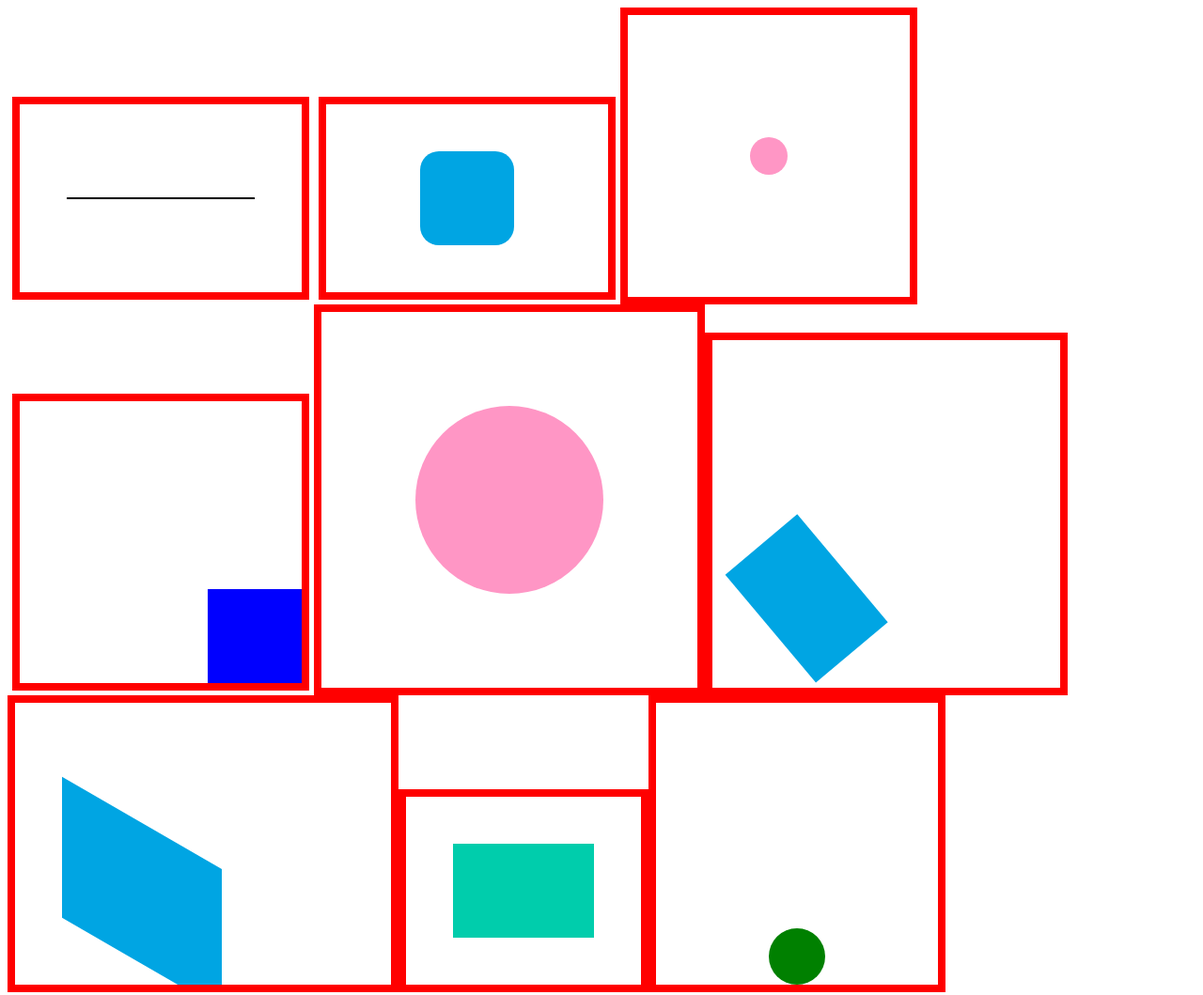
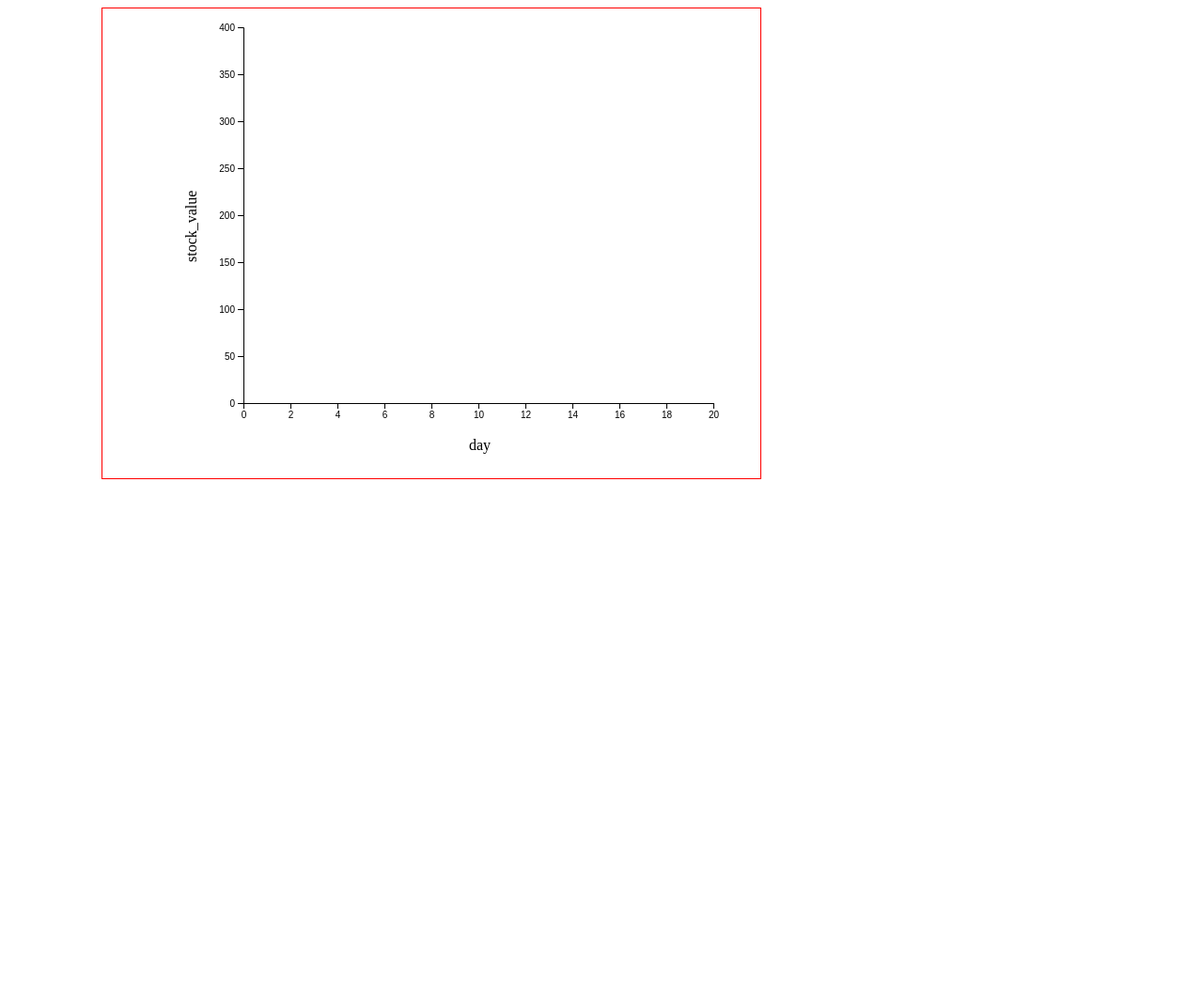
Before and after one commit to Atos20/data_visuals, a plain HTML site: page index.html in a window 1280 px wide. Shown: the whole page at 94% size. After the commit the page ends 800 px from the top, so only its background shows below. Drawn offline with nearby package versions, Linux system fonts and the light colour scheme.

Commit message:
Basi chart structure

```diff
--- /dev/null
+++ b/charts.js
@@ -0,0 +1,47 @@
+// data visualizations rules
+/*
+- 5 second rule: the chart should answer the important question about data ata  glance in five seconds
+  Line charts display trends and can be used to display continuous data over time.
+  Bar charts are used to compare data between different groups over time.
+  Pie charts are used to show proportions of the whole data and is more intuitive when used for percentages.
+  Scatter charts are used to show the relationship between data.
+  Treemaps are used to display hierarchical data.
+
+- Color selection:
+color is very important tool in data visualizzation and should be  used wisely
+  - no to use no more that 7 colors
+  - use red colors for positive values and green for positive values
+  - the should be enoigh contrast between two coloes
+*/
+
+//basic chart structure
+var svg = d3.select("body") //create Svg element
+   .append("svg")
+   .attr("height",500)
+   .attr("width", 700)
+   .style("border", "solid 1px red")
+   .attr("transform","translate(100,0)"); // To align svg at the center in the output tab.
+var data = [
+    { day:0, stock_value: 0 },
+    { day:5, stock_value: 100 },
+    { day:10, stock_value: 200 },
+    { day:15, stock_value: 400 },
+    { day:20, stock_value:150 }];
+var xscale = d3.scaleLinear()                         // drawing  x scale
+                  .domain(d3.extent(data, d=>d.day))
+                  .range([0,500]);
+var yscale= d3.scaleLinear()                         // drawing  y scale
+           .domain(d3.extent(data,d=>d.stock_value))
+           .range([400,0])
+svg.append('g')                                      // drawing  x-axis
+   .call(d3.axisBottom(xscale))
+   .attr("transform","translate(150,420)")
+svg.append('g')                                     // drawing y-axis
+   .call(d3.axisLeft(yscale))
+   .attr("transform","translate(150,20)")
+svg.append("text")                                  // labelling x-axis
+    .text("day")
+    .attr("transform","translate(390,470)");
+svg.append("text")                                 // labelling y-axis
+    .text("stock_value")
+    .attr('transform', "translate(100,270) rotate(-90)");
--- a/index.html
+++ b/index.html
@@ -5,9 +5,10 @@
     <!-- <div>Welcome to Educative</div>
     <div>Introduction to D3.js</div>
     <div>this is my name: Orlando</div> -->
-    <p></p>
-    <p></p>
+    <!-- <p></p>
+    <p></p> -->
   </body>
 
   <!-- <script type="text/javascript" src="./index.js"></script> -->
-  <script type="text/javascript" src="./svg.js"></script>
+  <!-- <script type="text/javascript" src="./svg.js"></script> -->
+  <script type="text/javascript" src="./charts.js"></script>
```
Also changed, not shown: svg.js (line endings or trailing spaces).
